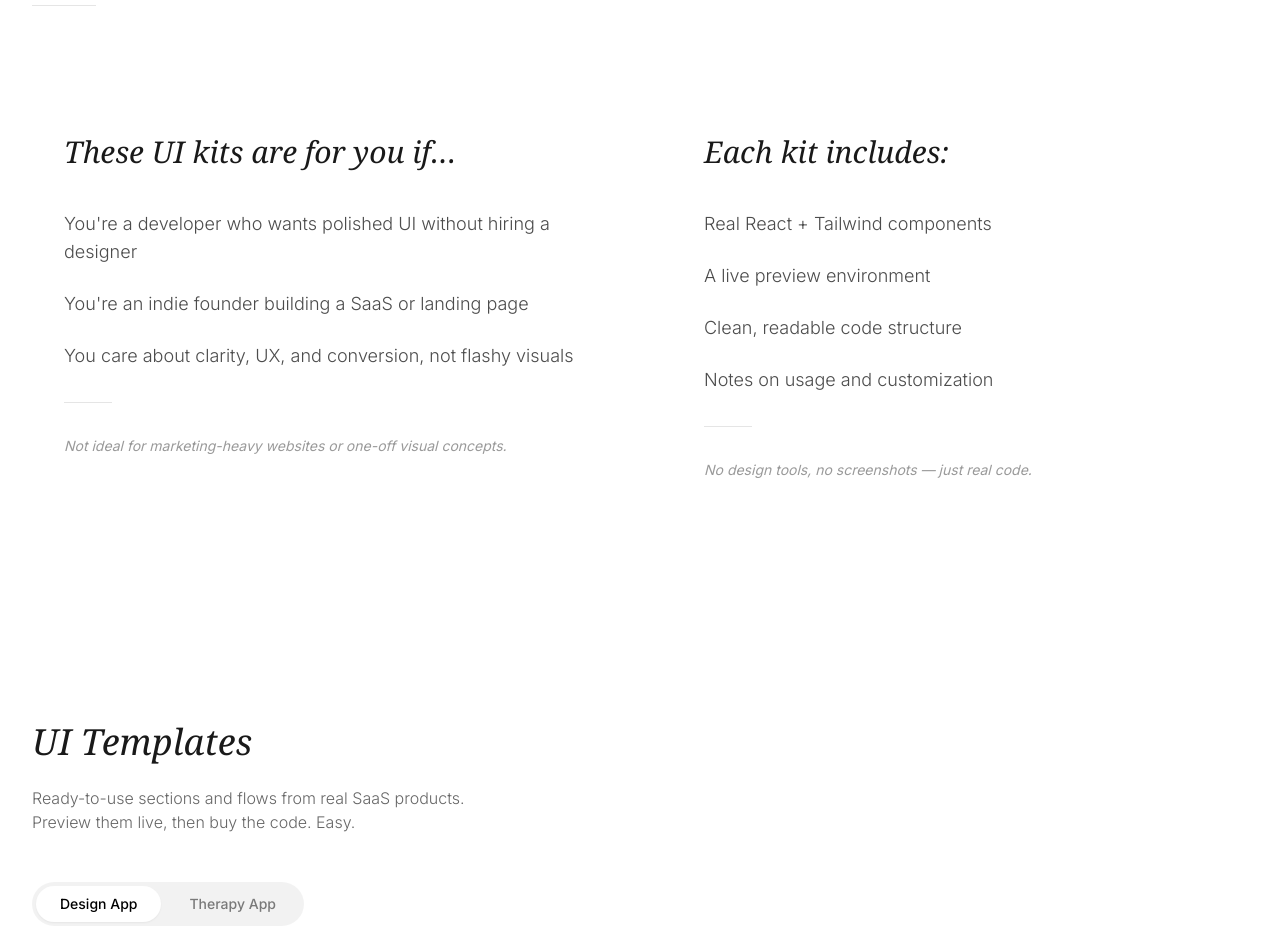
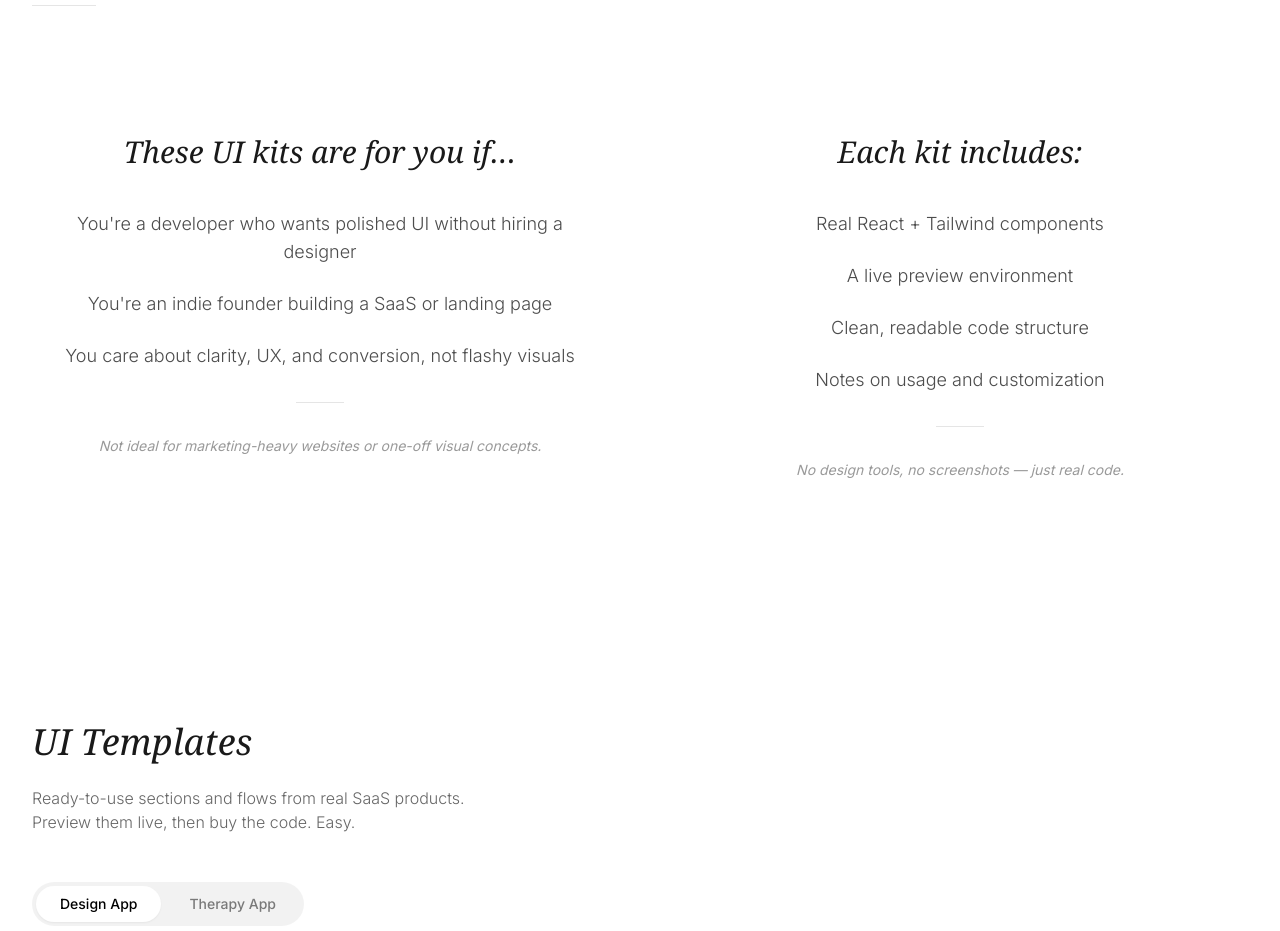
Before and after one commit to mh2023sfdbf/itsmarta-ui-kit, a Next.js app: page / in a window 1280 px wide. Shown: the part 2480-3411 px from the top of the page. Built offline with nearby package versions, Linux system fonts and the light colour scheme; a web font is replaced by a local one.

Commit message:
Center align two-column info section

```diff
--- a/components/sections/HeroGlassy.tsx
+++ b/components/sections/HeroGlassy.tsx
@@ -1133,7 +1133,7 @@ export default function PricingCards() {
             {/* Two Column Info - Magazine Layout */}
             <div className="grid md:grid-cols-2 gap-20 md:gap-24 lg:gap-32 max-w-6xl mx-auto">
               {/* Left Column: For You If */}
-              <div className="space-y-8">
+              <div className="space-y-8 text-center">
                 <h3 className="text-2xl md:text-3xl italic font-serif text-black/90 mb-10">
                   These UI kits are for you if…
                 </h3>
@@ -1144,7 +1144,7 @@ export default function PricingCards() {
                   <p>You care about clarity, UX, and conversion, not flashy visuals</p>
                 </div>
 
-                <div className="w-12 h-px bg-black/10 my-10"></div>
+                <div className="w-12 h-px bg-black/10 my-10 mx-auto"></div>
 
                 <p className="text-sm text-black/40 italic leading-relaxed">
                   Not ideal for marketing-heavy websites or one-off visual concepts.
@@ -1152,7 +1152,7 @@ export default function PricingCards() {
               </div>
 
               {/* Right Column: What's Included */}
-              <div className="space-y-8">
+              <div className="space-y-8 text-center">
                 <h3 className="text-2xl md:text-3xl italic font-serif text-black/90 mb-10">
                   Each kit includes:
                 </h3>
@@ -1164,7 +1164,7 @@ export default function PricingCards() {
                   <p>Notes on usage and customization</p>
                 </div>
 
-                <div className="w-12 h-px bg-black/10 my-10"></div>
+                <div className="w-12 h-px bg-black/10 my-10 mx-auto"></div>
 
                 <p className="text-sm text-black/40 italic leading-relaxed">
                   No design tools, no screenshots — just real code.
```
